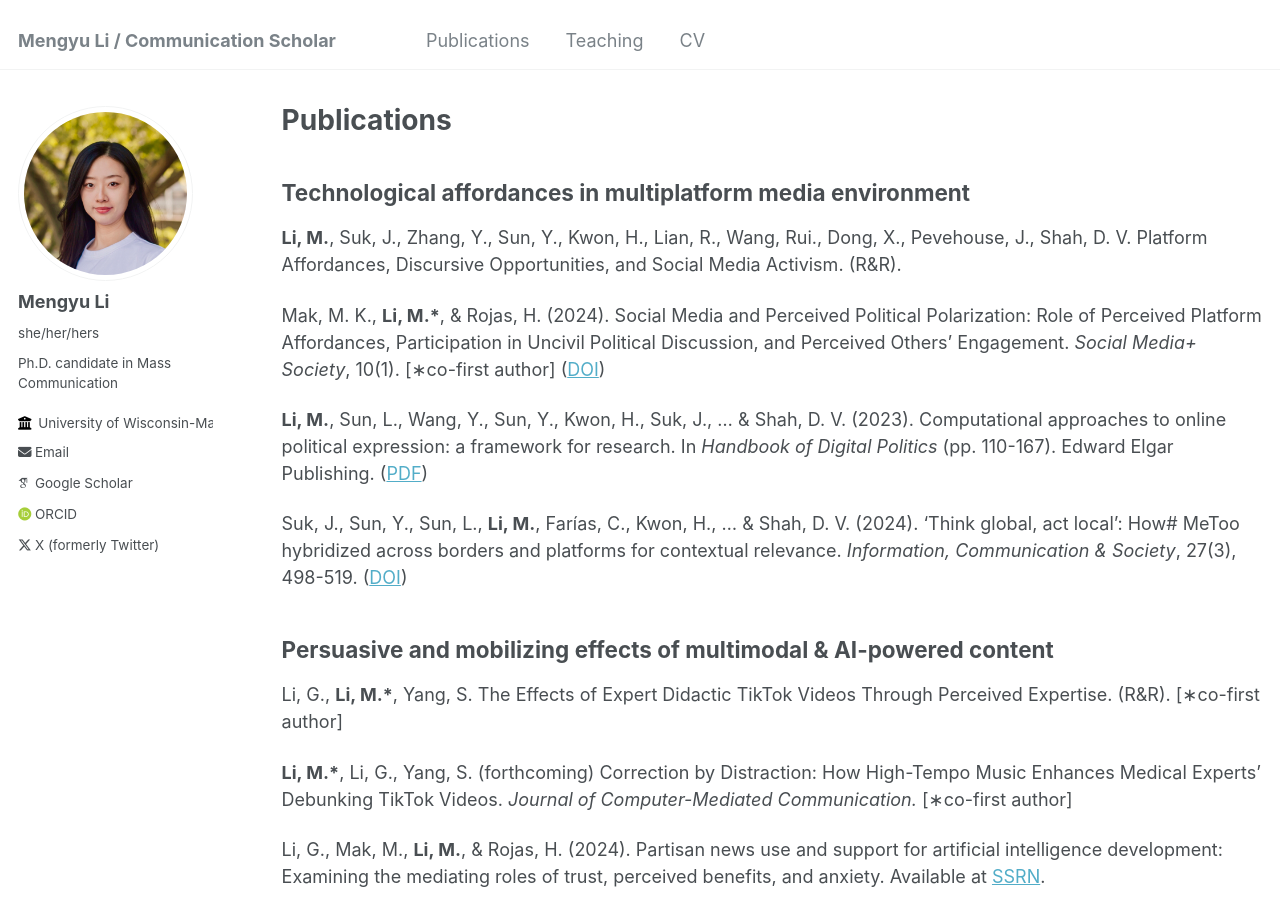
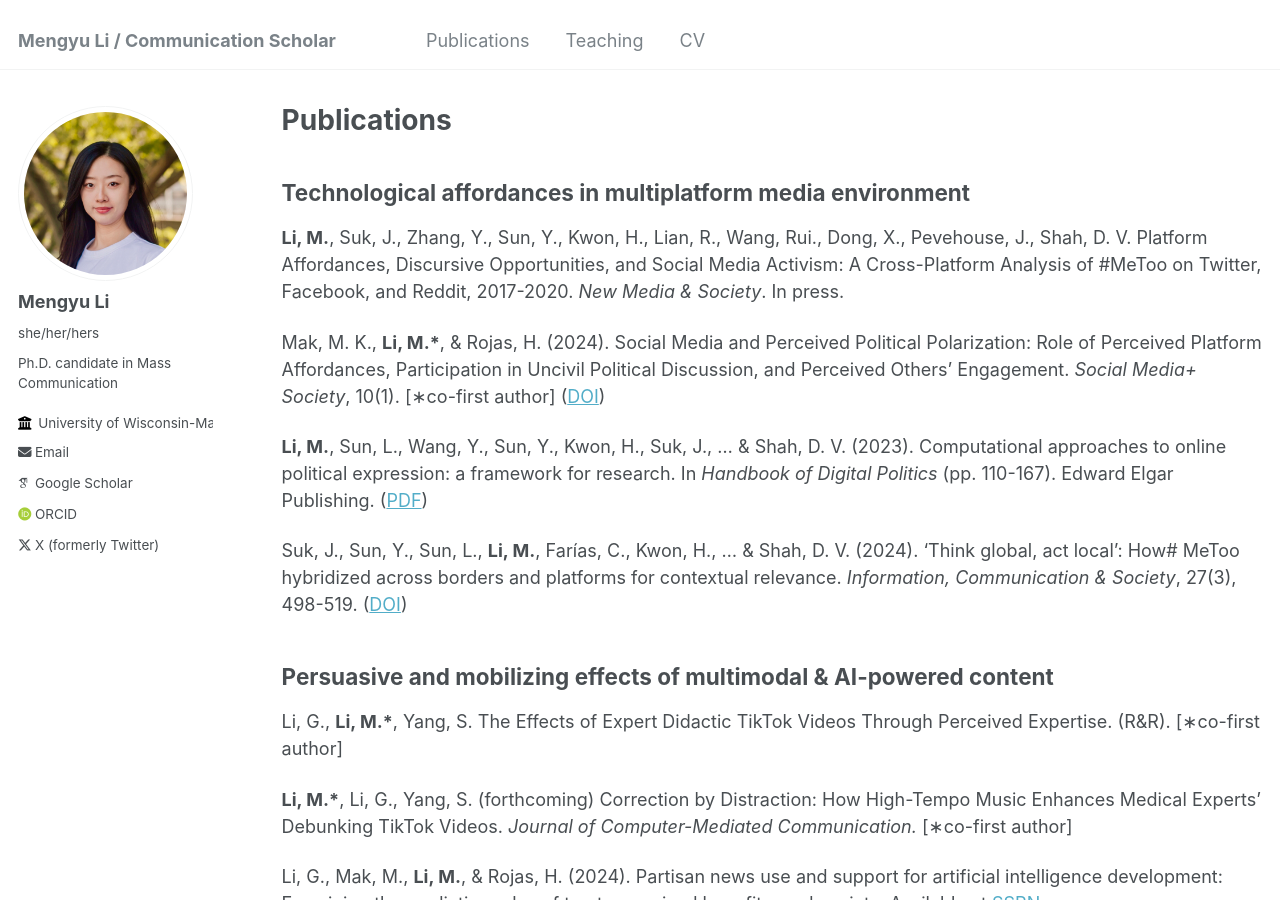
Before and after one commit to im-mengyuli/im-mengyuli.github.io, a Jekyll site: the page built from _pages/publications.md, in a window 1280 px wide and 900 px high. Built offline with Jekyll 4.4.1, drawn with Linux system fonts in a browser that asks for light colours; some web fonts are replaced.

Commit message:
Update publications.md

```diff
--- a/_pages/publications.md
+++ b/_pages/publications.md
@@ -6,7 +6,7 @@ author_profile: true
 ---
 
 ## Technological affordances in multiplatform media environment
-<b>Li, M.</b>, Suk, J., Zhang, Y., Sun, Y., Kwon, H., Lian, R., Wang, Rui., Dong, X., Pevehouse, J., Shah, D. V. Platform Affordances, Discursive Opportunities, and Social Media Activism. (R&R).
+<b>Li, M.</b>, Suk, J., Zhang, Y., Sun, Y., Kwon, H., Lian, R., Wang, Rui., Dong, X., Pevehouse, J., Shah, D. V. Platform Affordances, Discursive Opportunities, and Social Media Activism: A Cross-Platform Analysis of #MeToo on Twitter, Facebook, and Reddit, 2017-2020. <i>New Media & Society</i>. In press.
 
 Mak, M. K., <b>Li, M.*</b>, & Rojas, H. (2024). Social Media and Perceived Political Polarization: Role of Perceived Platform Affordances, Participation in Uncivil Political Discussion, and Perceived Others’ Engagement. <i>Social Media+ Society</i>, 10(1). [∗co-first author] ([DOI](https://doi.org/10.1177/20563051241228595))
 
```
